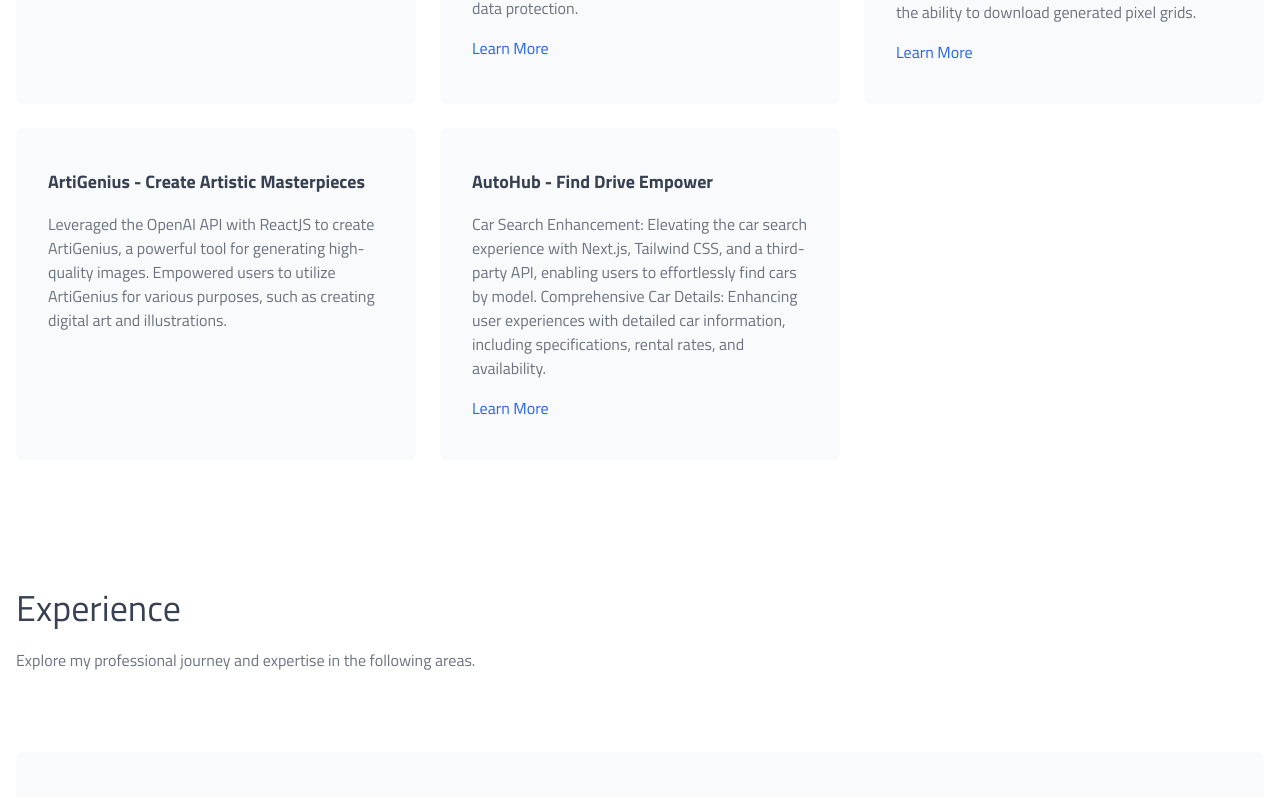
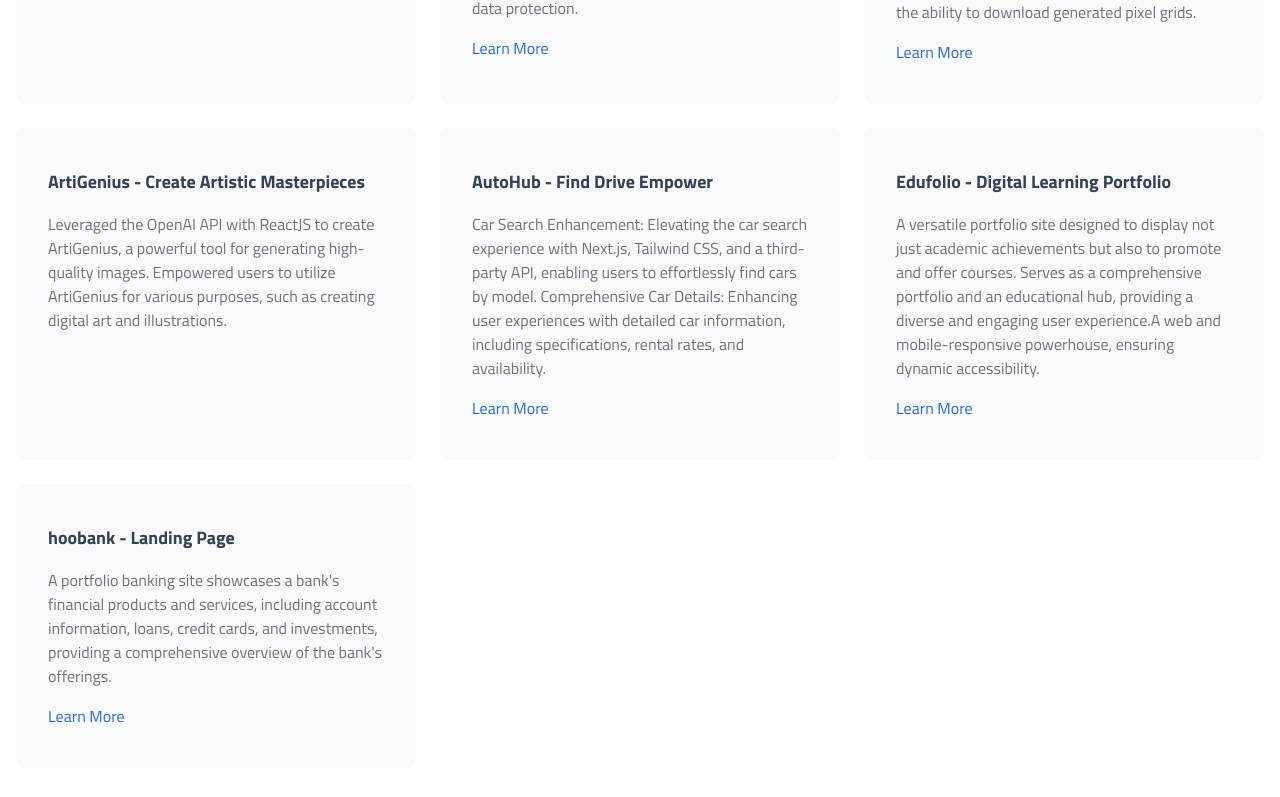
Before and after one commit to RanaMuzamal/LinkFolio, a Next.js app: page / in a window 1280 px wide. Shown: the part 1823-2620 px from the top of the page. Built offline with nearby package versions, Linux system fonts and the light colour scheme.

Commit message:
Update index.ts

```diff
--- a/public/data/index.ts
+++ b/public/data/index.ts
@@ -100,6 +100,18 @@
       "Car Search Enhancement: Elevating the car search experience with Next.js, Tailwind CSS, and a third-party API, enabling users to effortlessly find cars by model. Comprehensive Car Details: Enhancing user experiences with detailed car information, including specifications, rental rates, and availability.",
     link: "https://autohubb.vercel.app/",
   },
+  {
+    title: "Edufolio - Digital Learning Portfolio",
+    description:
+      "A versatile portfolio site designed to display not just academic achievements but also to promote and offer courses. Serves as a comprehensive portfolio and an educational hub, providing a diverse and engaging user experience.A web and mobile-responsive powerhouse, ensuring dynamic accessibility.",
+    link: "https://edufolio.vercel.app/",
+  },
+  {
+    title: "hoobank - Landing Page",
+    description:
+      "A portfolio banking site showcases a bank's financial products and services, including account information, loans, credit cards, and investments, providing a comprehensive overview of the bank's offerings.",
+    link: "https://hoobank-react-website.vercel.app/",
+  },
 ];
 
 export const testimonials = [
```
